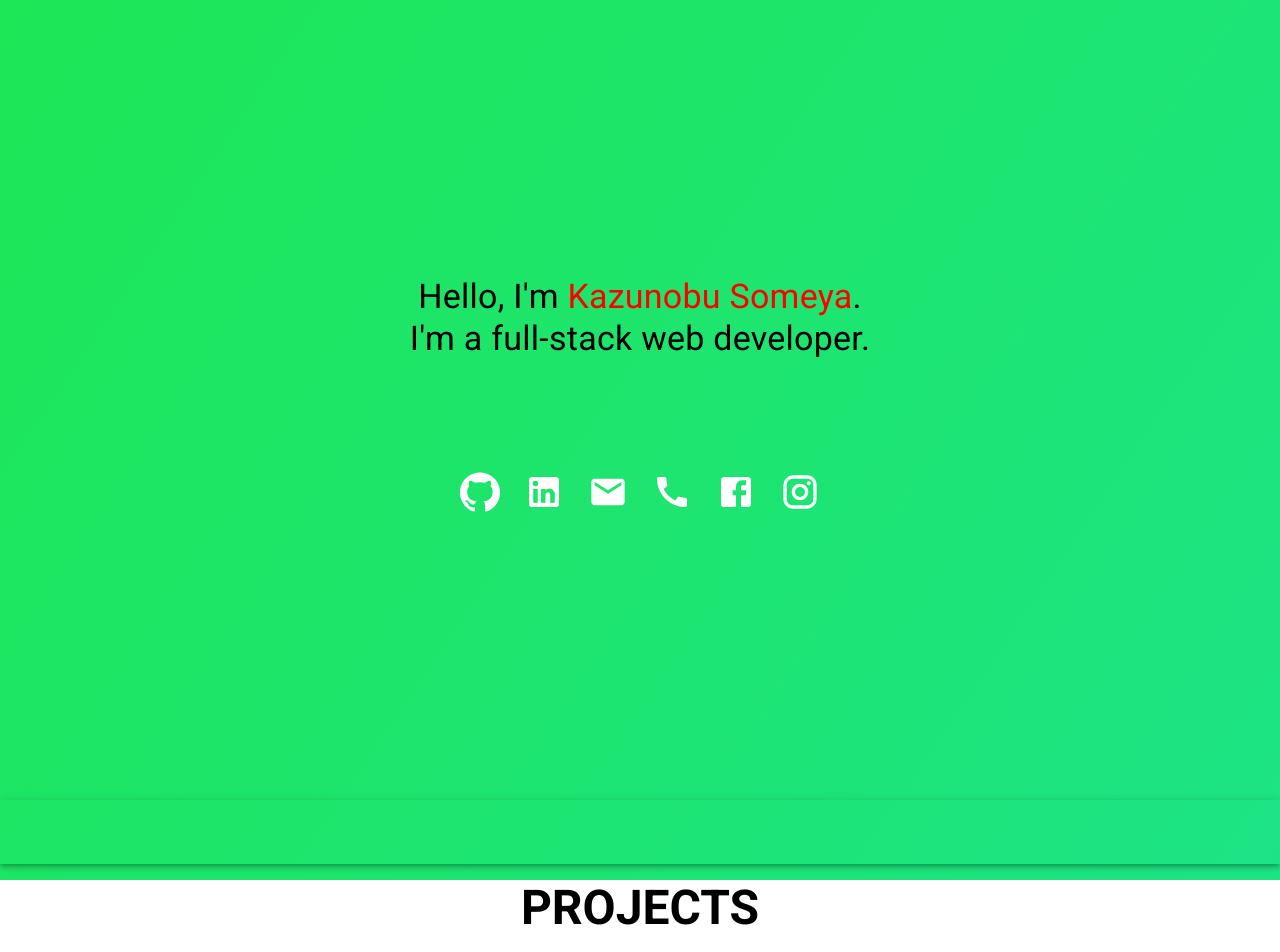
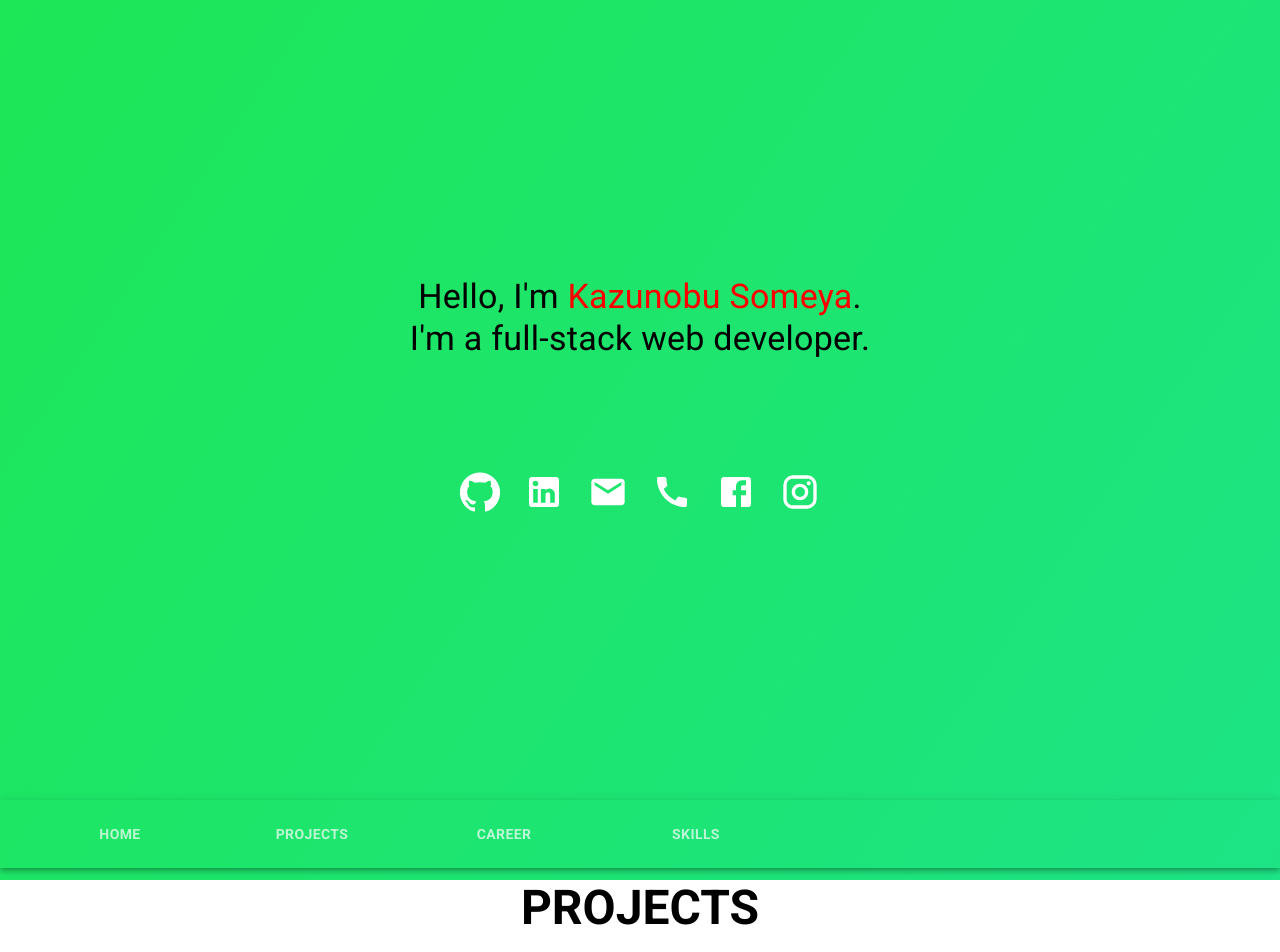
Before and after one commit to wangkalbi-gernessen/next-portfolio-website, a Next.js app: page / in a window 1280 px wide. Shown: the top 952 px of the page. Built offline with nearby package versions, Linux system fonts and the light colour scheme.

Commit message:
Add home on NavBar

```diff
--- a/components/Navbar.js
+++ b/components/Navbar.js
@@ -69,22 +69,16 @@ const Navbar = () => {
       <AppBar position="static" style={{background: "transparent"}}>
         <Toolbar>
           <Tabs indicatorColor="secondary">
-            <Tab>
-              <Avatar className={classes.avatar}>
+            <Tab component={Link} to="main" className={classes.original} activeClass="active" spy={true} smooth={true} offset={-70} duration={500} label="HOME">
+              {/* <Avatar className={classes.avatar}>
                 <Link className={classes.original} activeClass="active" to='main' spy={true} smooth={true} offset={-70} duration={500}>
                   <HomeIcon />
                 </Link>
-              </Avatar>
+              </Avatar> */}
             </Tab>
-            <Tab>
-              <Link className={classes.original}activeClass="active" to='projects' spy={true} smooth={true} offset={-70} duration={500}>PROJECTS</Link>
-            </Tab>
-            <Tab>
-              <Link className={classes.original} activeClass="active" to='career' spy={true} smooth={true} offset={-70} duration={500}>CAREER</Link>
-            </Tab>
-            <Tab>
-              <Link className={classes.original} activeClass="active" to='skills' spy={true} smooth={true} offset={-70} duration={500}>SKILLS</Link>
-            </Tab>
+            <Tab component={Link} to="projects" className={classes.original}activeClass="active" spy={true} smooth={true} offset={-70} duration={500} label="PROJECTS"></Tab>
+            <Tab component={Link} to="career" className={classes.original} activeClass="active" spy={true} smooth={true} offset={-70} duration={500} label="CAREER"></Tab>
+            <Tab component={Link} to="skills" className={classes.original} activeClass="active" spy={true} smooth={true} offset={-70} duration={500} label="SKILLS"></Tab>
           </Tabs>
         </Toolbar>
       </AppBar>
```
